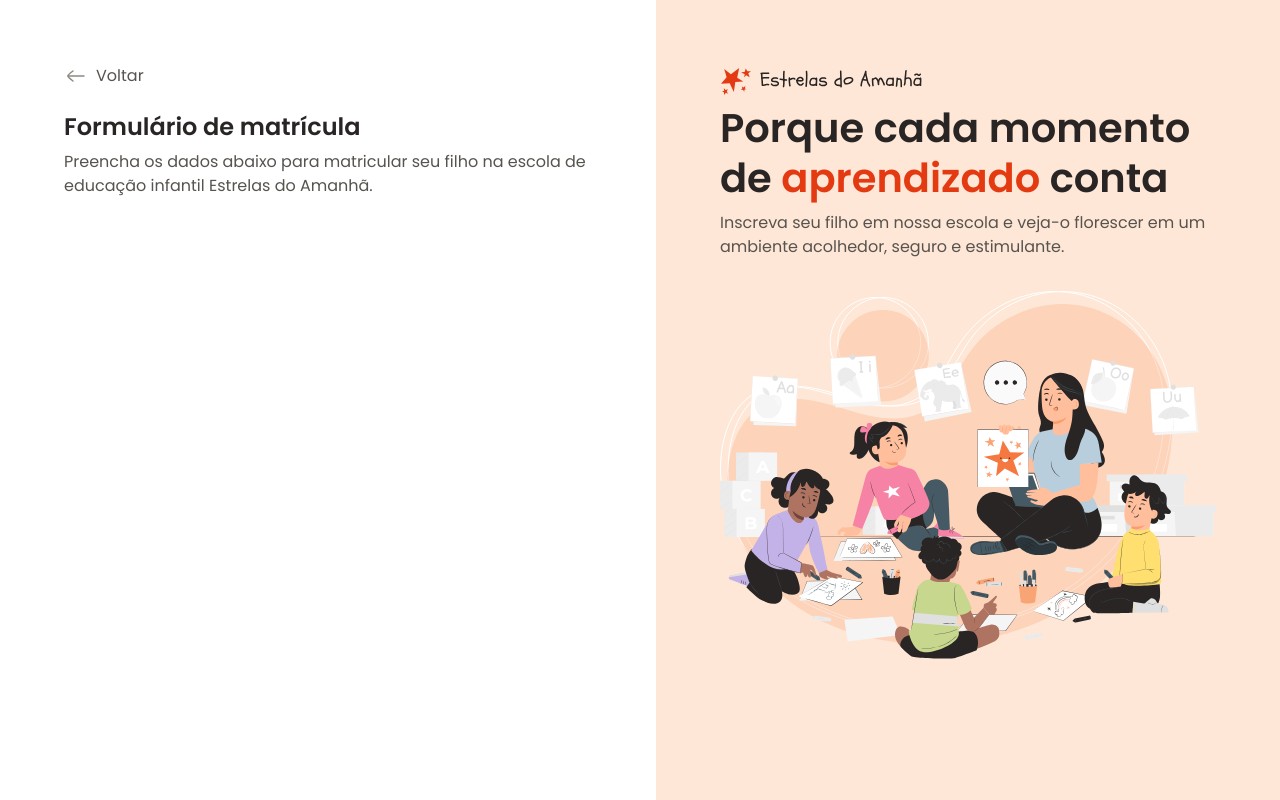
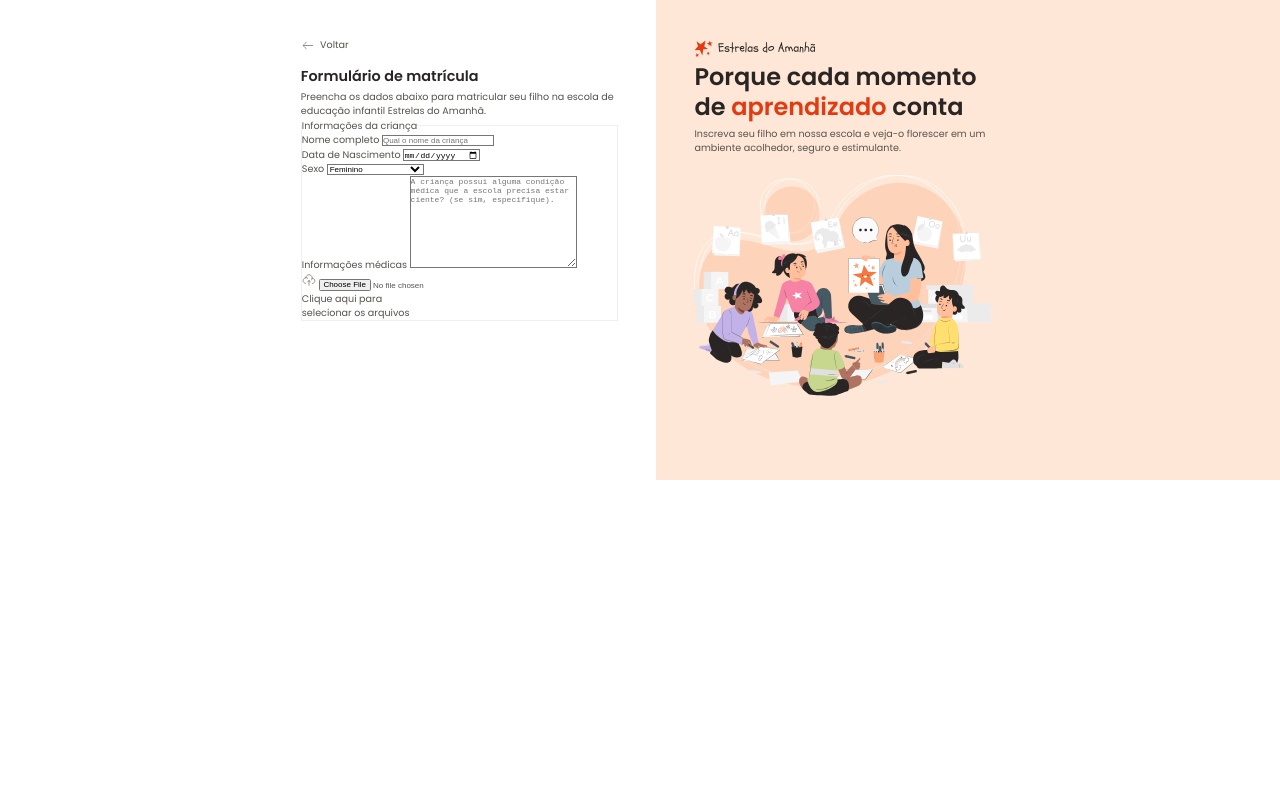
Before and after one commit to AlessandroGJr/Projeto-6---Formul-rio-de-Matr-cula, a plain HTML site: page index.html in a window 1280 px wide. Drawn offline with Linux system fonts and the light colour scheme.

Commit message:
iniciando o formulário

```diff
--- a/index.html
+++ b/index.html
@@ -21,6 +21,46 @@
                 </div>
                 <h1>Formulário de matrícula</h1>
                 <p>Preencha os dados abaixo para matricular seu filho na escola de educação infantil Estrelas do Amanhã.</p>
+
+                <form action="" method="post" enctype="multipart/form-data">
+                    <fieldset class="child-info">
+                        <legend>Informações da criança</legend>
+
+                        <div class="input-wrapper">
+                            <label for="fullname">Nome completo</label>
+                            <input type="text" id="fullname" placeholder="Qual o nome da criança" name="fullname">
+                        </div>
+
+                        <div class="inputwrapper">
+                            <label for="birth">Data de Nascimento</label>
+                            <input type="date" id="birth" lang="pt-br" name="date">
+                        </div>
+
+                        <div class="select-wrapper">
+                            <label for="gender">Sexo</label>
+                            <select name="gender" id="gender">
+                                <option value="female">Feminino</option>
+                                <option value="male">Masculino</option>
+                                <option value="na">Prefiro não responder</option>
+                            </select>
+                        </div>
+
+                        <div class="textarea-wrapper">
+                            <label for="medical-info">Informações médicas</label>
+
+                            <textarea name="medical-info" id="medical-info" cols="30" rows="10" placeholder="A criança possui alguma condição médica que a escola precisa estar ciente? (se sim, especifique)."></textarea>
+                        </div>
+
+
+                        <div class="droparea-wrapper">
+                            <img src="assets/icons/cloud-upload.svg" alt="">
+                            <input type="file" name="birth-file" id="birth-file">
+                            <p>Clique aqui para <br>
+                            selecionar os arquivos</p>
+                        </div>
+
+                    </fieldset>
+                </form>
             </div>
         </main>
 
--- a/styles/global.css
+++ b/styles/global.css
@@ -25,6 +25,8 @@
     --stroke-default: #D6D3D1;
     --stroke-highlight: #F3541C;
     --semantic-error: #DC2626;
+
+    zoom: 60%;
 }
 
 body {
```
